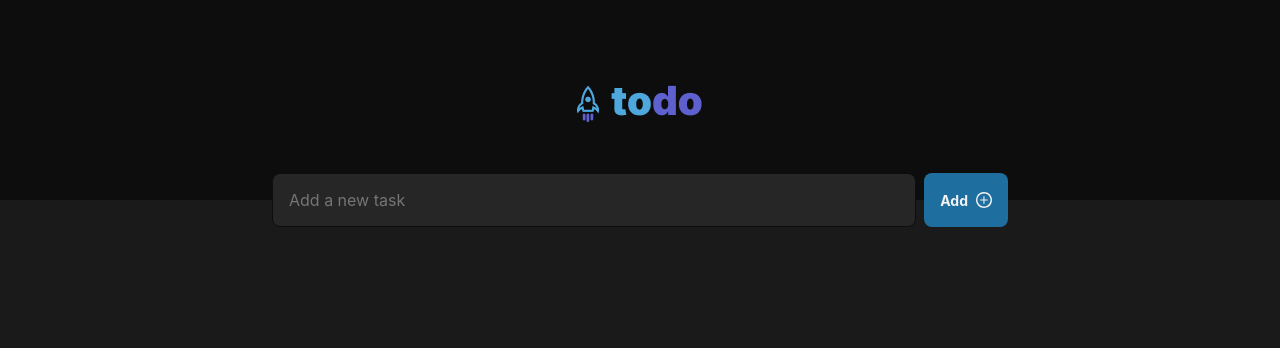
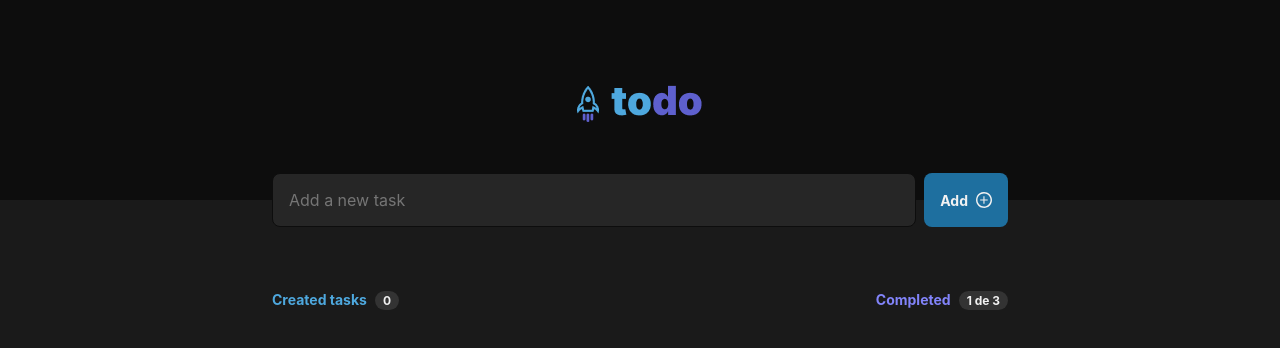
Before and after one commit to jsenger/to-do, a React app: page / in a window 1280 px wide. Shown: the top 348 px of the page. Built offline with nearby package versions, Linux system fonts and the light colour scheme; the HTML template or start-up script is replaced by a standard one.

Commit message:
create and style tasks info component

```diff
--- a/src/App.tsx
+++ b/src/App.tsx
@@ -2,6 +2,7 @@ import { Header } from './components/Header'
 import styles from './App.module.scss'
 import './global.scss'
 import { TaskCreationForm } from './components/TaskCreationForm'
+import { TasksInfo } from './components/TasksInfo'
 
 function App() {
   return (
@@ -9,6 +10,7 @@ function App() {
       <Header />
       <main className={styles.mainContainer}>
         <TaskCreationForm />
+        <TasksInfo />
       </main>
     </>
   )
--- /dev/null
+++ b/src/components/TasksInfo/index.tsx
@@ -0,0 +1,16 @@
+import styles from './styles.module.scss'
+
+export function TasksInfo() {
+  return (
+    <section className={styles.tasksInfo}>
+      <span className={styles.createdTasks}>
+        Created tasks<span>0</span>
+      </span>
+
+      <span className={styles.completedTasks}>
+        Completed
+        <span>1 de 3</span>
+      </span>
+    </section>
+  )
+}
--- /dev/null
+++ b/src/components/TasksInfo/styles.module.scss
@@ -0,0 +1,29 @@
+.tasksInfo {
+  margin-top: 4rem;
+
+  display: flex;
+  align-items: center;
+  justify-content: space-between;
+
+  & > span {
+    font-weight: bold;
+    font-size: 0.875rem;
+
+    &.createdTasks {
+      color: var(--blue-300);
+    }
+
+    &.completedTasks {
+      color: var(--purple-300);
+    }
+
+    & > span {
+      margin-left: 0.5rem;
+      font-size: 0.75rem;
+      color: var(--gray-100);
+      background: var(--gray-500);
+      padding: 2px 8px;
+      border-radius: 999px;
+    }
+  }
+}
```
